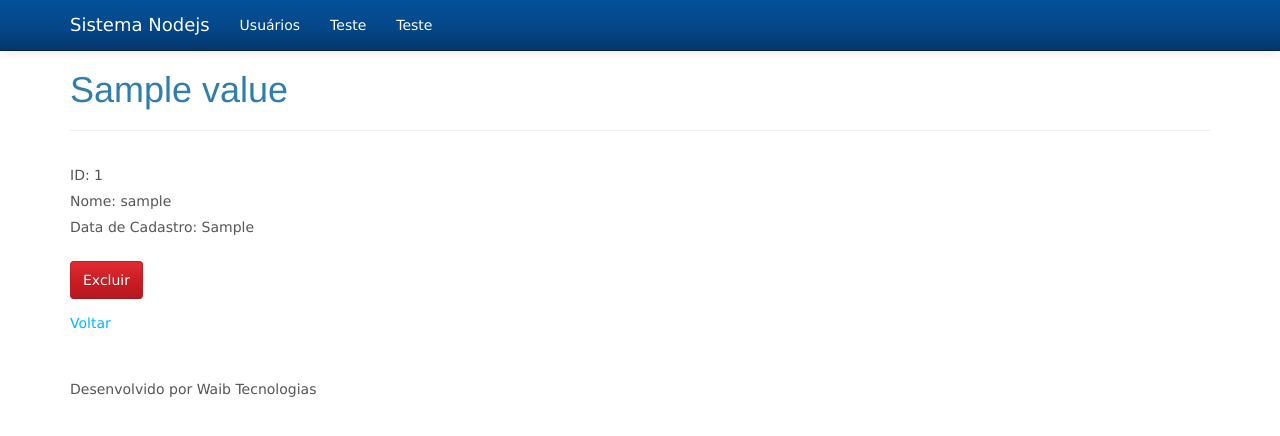
After one commit to bovileandro/waibtec, a Node server app: template views/usuarios/show.jade in a window 1280 px wide. The commit adds this page. Shown: the top 436 px of the page. Run offline with Node 20, Linux system fonts and the light colour scheme; the template is opened without the code that fills it: most values are stand-ins (such as "Sample title", 1, 10 or a date in 2020); some libraries are stand-ins or nearby versions.

Commit message:
implementado o metodo remove

```diff
--- a/routes/usuarios.js
+++ b/routes/usuarios.js
@@ -6,6 +6,6 @@ module.exports = function(app){
 	app.post('/usuarios', usuarios.insert);
 	app.get('/usuarios/edit/:id', usuarios.edit);
 	app.put('/usuarios/edit/:id', usuarios.update);
+	app.get('/usuarios/show/:id', usuarios.show);
+	app.delete('/usuarios/delete/:id', usuarios.remove);
 }
-
-//put, get, post, delete
--- a/views/usuarios/index.jade
+++ b/views/usuarios/index.jade
@@ -28,6 +28,8 @@ block content
 						td #{valor.senha}
 						td #{valor.data_cad}
 						td
-							a(href="/usuarios/edit/#{valor._id}", title="Editar", class="btn btn-info") Editar
+							a(href="/usuarios/edit/#{valor._id}", title="Editar", class="btn btn-info")
+								span(class="glyphicon glyphicon-pencil")
 							&nbsp
-							a(href="/usuarios/show/#{valor._id}", title="Editar", class="btn btn-primary") Visualizar
+							a(href="/usuarios/show/#{valor._id}", title="Editar", class="btn btn-primary")
+								span(class="glyphicon glyphicon-search")
--- /dev/null
+++ b/views/usuarios/show.jade
@@ -0,0 +1,15 @@
+extends ../layout
+
+block content
+    h1= value.nome
+    hr
+    br
+    p ID: #{value._id}
+    p Nome: #{value.login}
+    p Data de Cadastro: #{value.data_cad}
+    br
+    form(method="POST", action="/usuarios/delete/#{value._id}", role="form")
+      input(type="hidden" name="_method" value="delete")
+      input(type="submit", value="Excluir", class="btn btn-danger")
+    br
+    a(href="/usuarios" title="Voltar") Voltar
```
Also changed, not shown: controllers/usuarios.js (+20 -0 lines).
